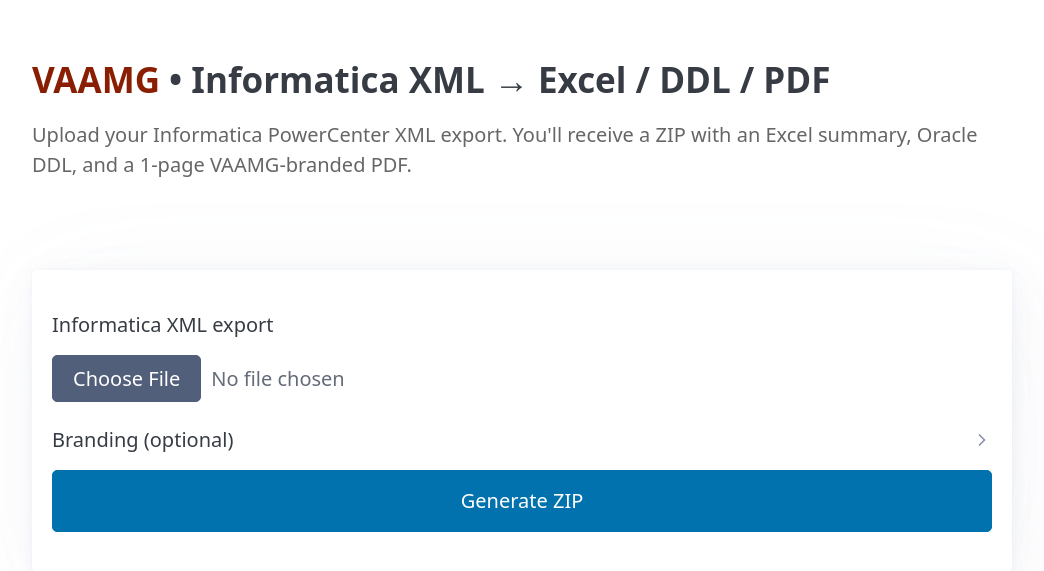
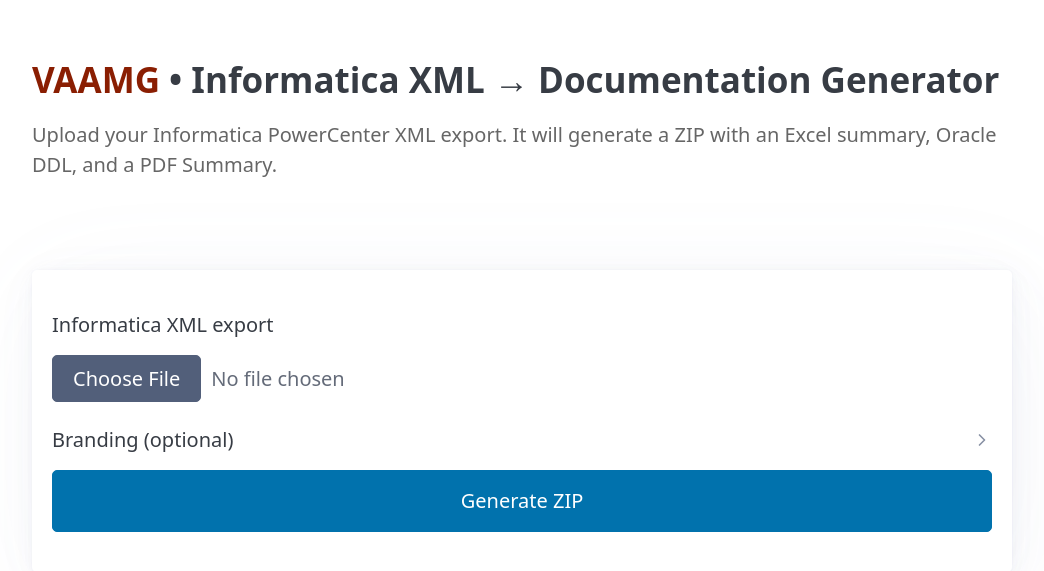
Before and after one commit to goswamm/infa-xml-2-excel, a FastAPI app: page / in a window 1280 px wide. Shown: the top 571 px of the page, without its empty margins (118-1162 px from the left). Run offline with FastAPI, Linux system fonts and the light colour scheme; some libraries are stand-ins or nearby versions.

Commit message:
Update header text for documentation generator

```diff
--- a/app/templates/index.html
+++ b/app/templates/index.html
@@ -15,8 +15,8 @@
 </head>
 <body>
 <header>
-  <h2><span class="brand">VAAMG</span> • Informatica XML → Excel / DDL / PDF</h2>
-  <p class="muted">Upload your Informatica PowerCenter XML export. You'll receive a ZIP with an Excel summary, Oracle DDL, and a 1-page VAAMG-branded PDF.</p>
+  <h2><span class="brand">VAAMG</span> • Informatica XML → Documentation Generator</h2>
+  <p class="muted">Upload your Informatica PowerCenter XML export. It will generate a ZIP with an Excel summary, Oracle DDL, and a PDF Summary.</p>
 </header>
 
 <main>
```
